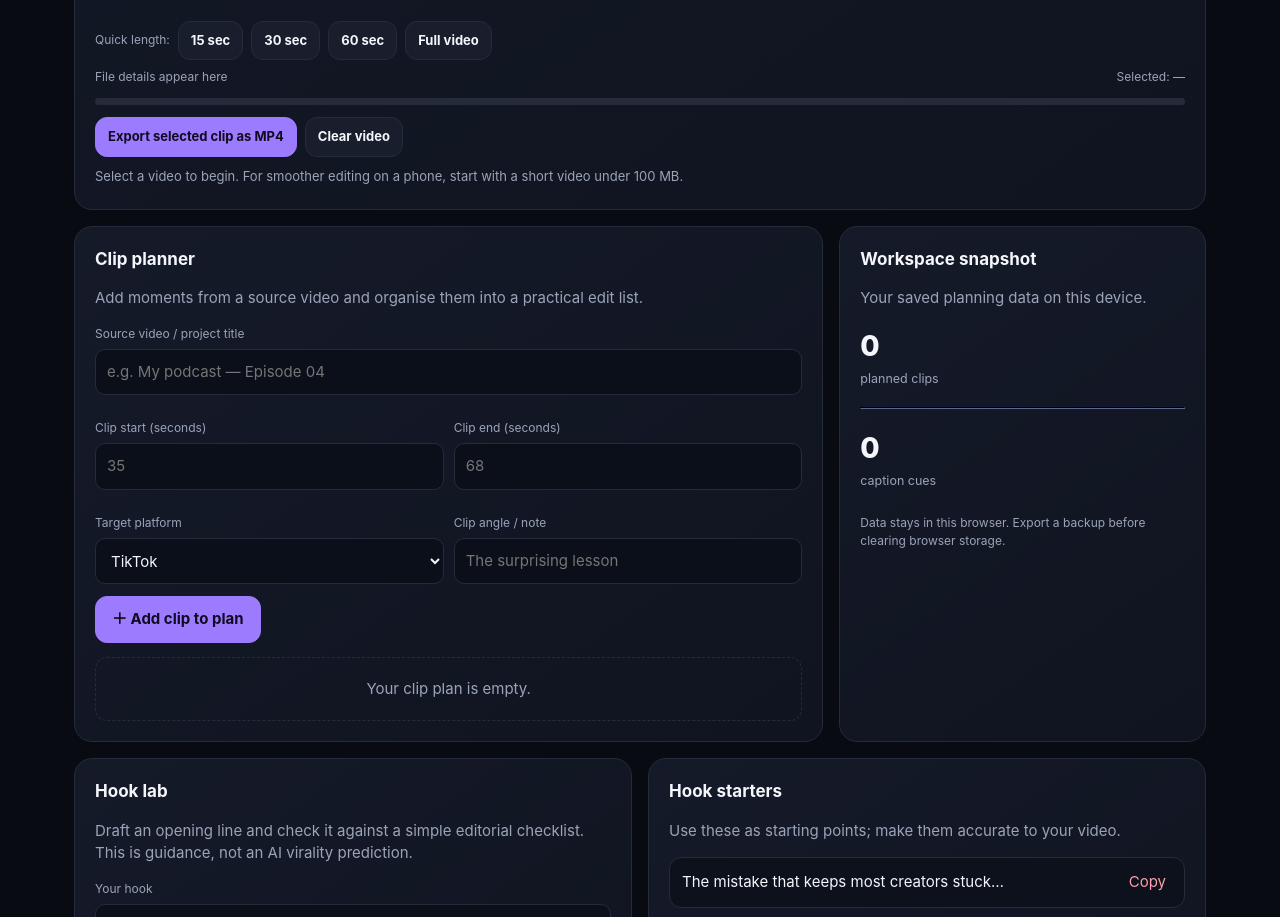
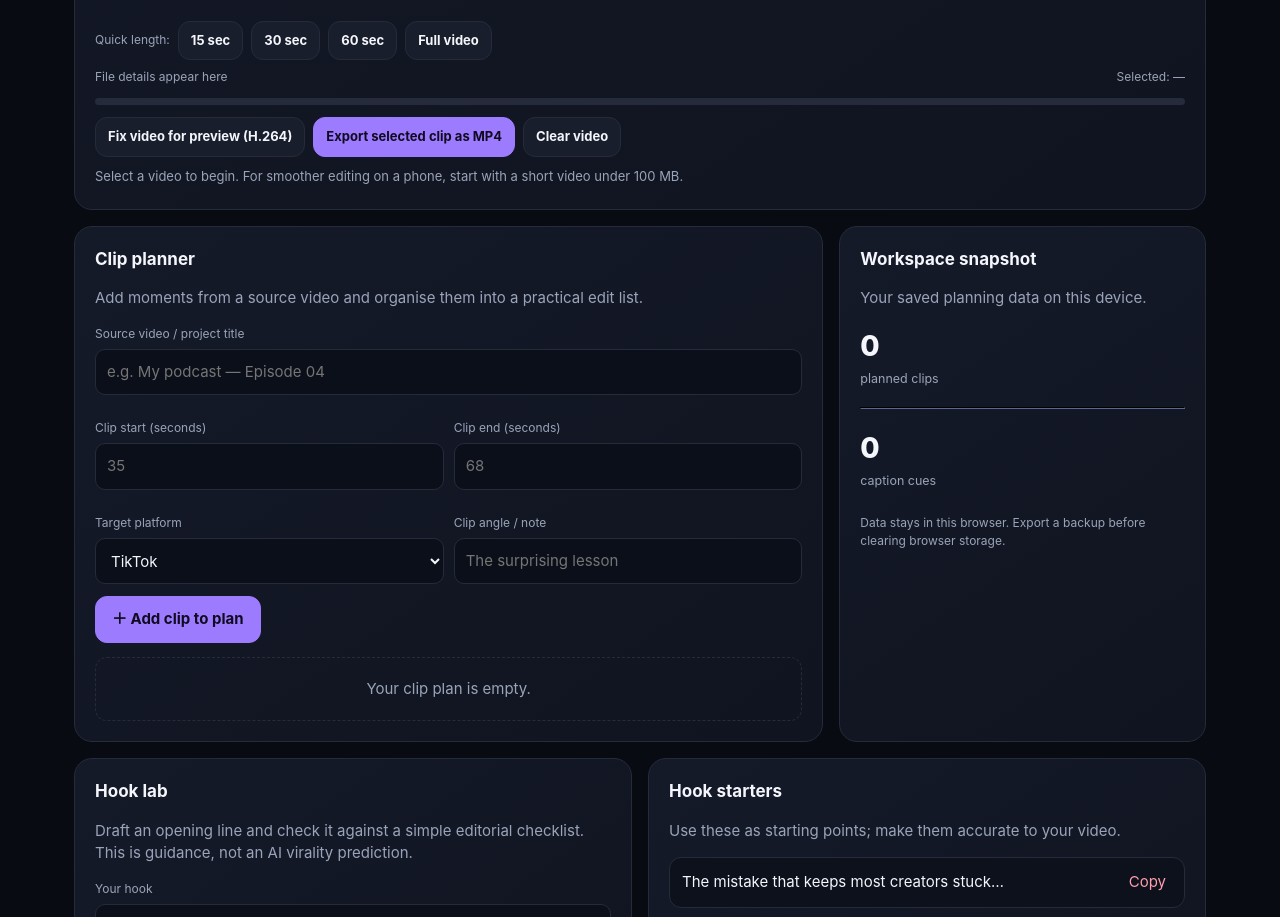
Before and after one commit to Junior04643/clipforge, a plain HTML site: page index.html in a window 1280 px wide. Shown: the part 1666-2583 px from the top of the page. Drawn offline with Linux system fonts and the light colour scheme.

Commit message:
Add video compatibility conversion control

```diff
--- a/index.html
+++ b/index.html
@@ -52,7 +52,7 @@
 <div class="video-toolbar" aria-label="Quick clip lengths"><span class="muted" style="align-self:center;font-size:12px">Quick length:</span><button class="btn" type="button" data-clip-length="15" disabled>15 sec</button><button class="btn" type="button" data-clip-length="30" disabled>30 sec</button><button class="btn" type="button" data-clip-length="60" disabled>60 sec</button><button class="btn" type="button" id="fullVideoBtn" disabled>Full video</button></div>
 <div class="video-meta"><span id="fileDetails">File details appear here</span><span id="selectionDuration">Selected: —</span></div>
 <div class="progress" aria-label="Export progress"><span id="exportProgress"></span></div>
-<div class="video-toolbar"><button class="btn primary" id="exportClipBtn" type="button" disabled>Export selected clip as MP4</button><button class="btn" id="clearVideoBtn" type="button" disabled>Clear video</button></div>
+<div class="video-toolbar"><button class="btn" id="convertVideoBtn" type="button" disabled>Fix video for preview (H.264)</button><button class="btn primary" id="exportClipBtn" type="button" disabled>Export selected clip as MP4</button><button class="btn" id="clearVideoBtn" type="button" disabled>Clear video</button></div>
 <div id="videoStatus" class="video-status" role="status" aria-live="polite">Select a video to begin. For smoother editing on a phone, start with a short video under 100 MB.</div>
 </article>
 
```
